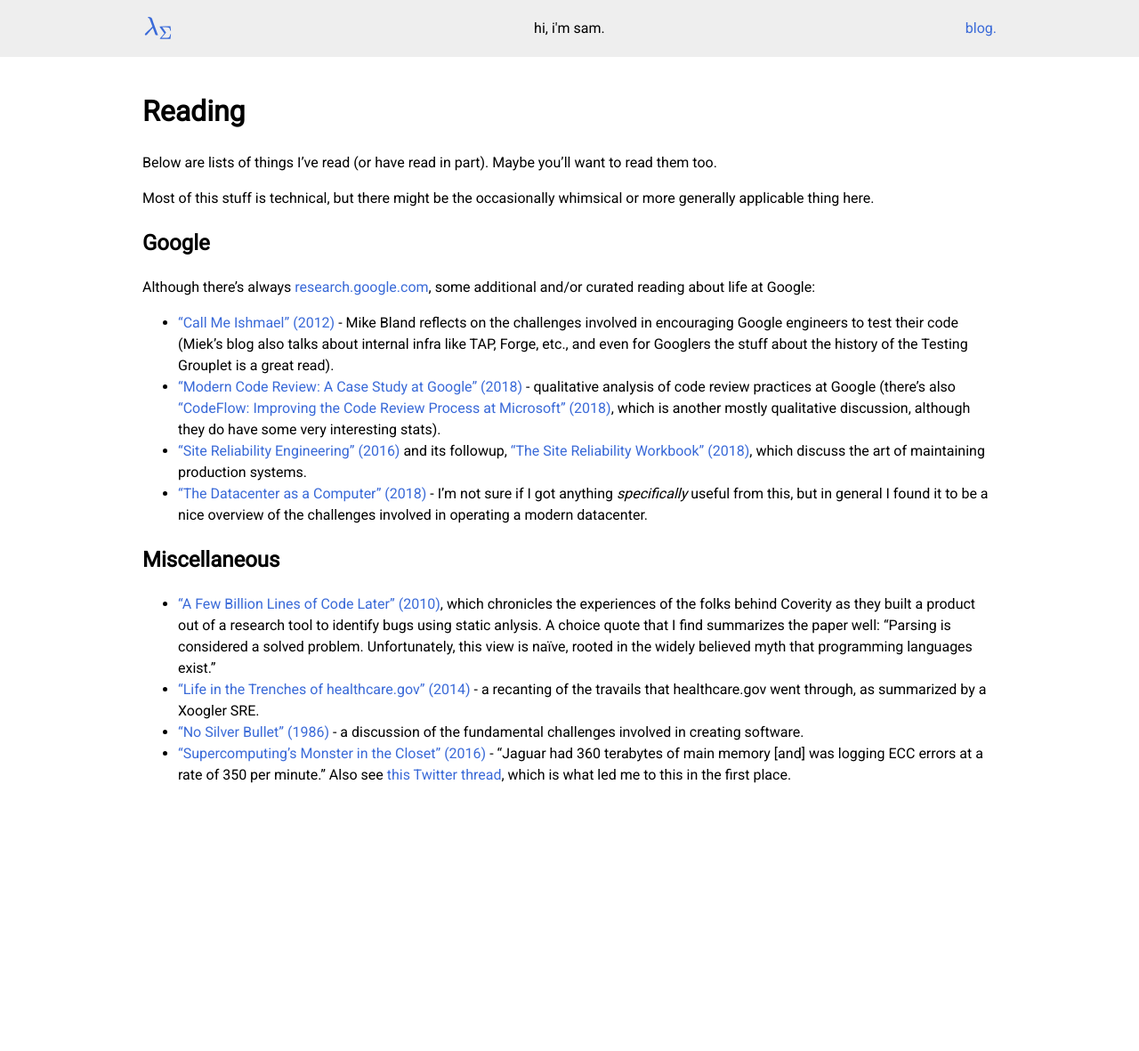
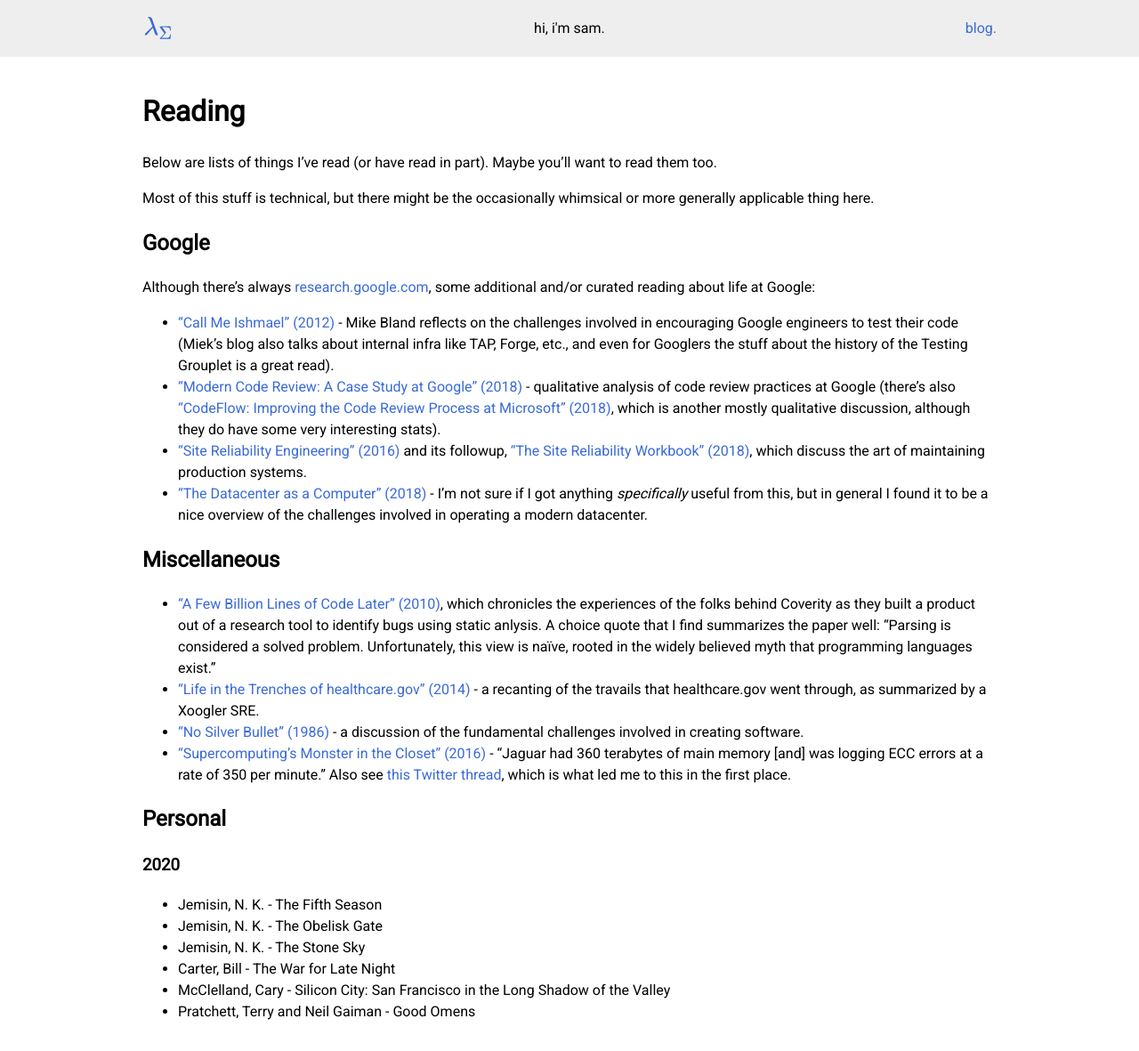
Before and after one commit to sxlijin/sxlijin.github.io, a Jekyll site: the page built from reading.md, in a window 1280 px wide. Shown: the whole page at 89% size. Built offline with Jekyll 4.4.1, drawn with Linux system fonts in a browser that asks for light colours; our own code applies the rules of GitHub Pages for plain Markdown files; before the commit the page ends 915 px from its top, so only the background shows below that.

Commit message:
Add books I've read in 2020

```diff
--- a/reading.md
+++ b/reading.md
@@ -19,3 +19,14 @@ Although there's always [research.google.com](research.google.com), some additio
 * ["Life in the Trenches of healthcare.gov" (2014)](https://www.dotconferences.com/2014/05/robert-kennedy-life-in-the-trenches-of-healthcare-gov) - a recanting of the travails that healthcare.gov went through, as summarized by a Xoogler SRE.
 * ["No Silver Bullet" (1986)](http://faculty.salisbury.edu/~xswang/Research/Papers/SERelated/no-silver-bullet.pdf) - a discussion of the fundamental challenges involved in creating software.
 * ["Supercomputing's Monster in the Closet" (2016)](https://spectrum.ieee.org/computing/hardware/how-to-kill-a-supercomputer-dirty-power-cosmic-rays-and-bad-solder) - "Jaguar had 360 terabytes of main memory [and] was logging ECC errors at a rate of 350 per minute." Also see [this Twitter thread](https://twitter.com/whitequark/status/980522328151834624?s=19), which is what led me to this in the first place.
+
+## Personal
+
+### 2020
+
+* Jemisin, N. K. - The Fifth Season
+* Jemisin, N. K. - The Obelisk Gate
+* Jemisin, N. K. - The Stone Sky
+* Carter, Bill - The War for Late Night
+* McClelland, Cary - Silicon City: San Francisco in the Long Shadow of the Valley
+* Pratchett, Terry and Neil Gaiman - Good Omens
```
